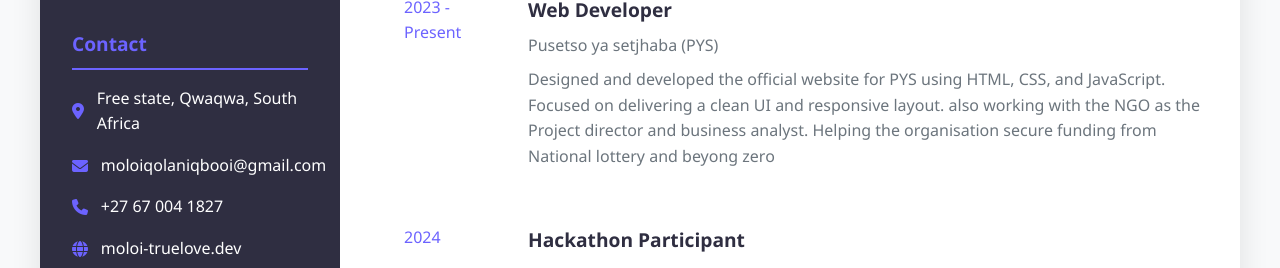
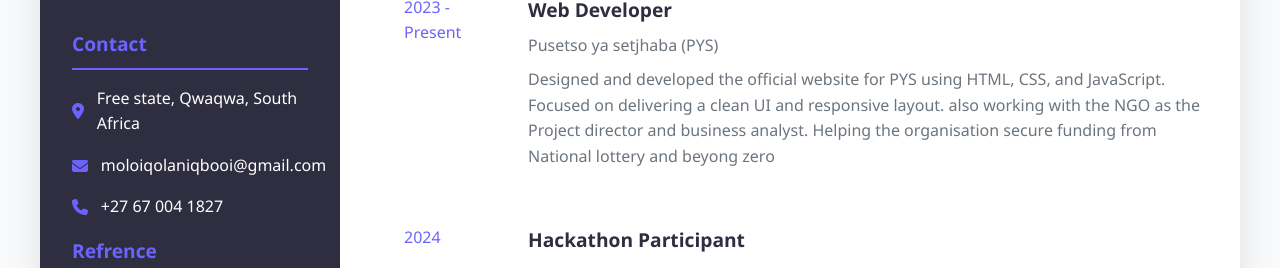
Before and after one commit to qolanimoloi/MyWebPortfolio, a plain HTML site: page index.html in a window 1280 px wide. Shown: the part 487-755 px from the top of the page. Drawn offline with Linux system fonts and the light colour scheme.

Commit message:
Updated index.html content

```diff
--- a/index.html
+++ b/index.html
@@ -34,6 +34,8 @@
         <div class="social-links">
           <a href="https://www.linkedin.com/in/qolani-moloi-a427792a2/" class="social-link"><i class="fab fa-linkedin-in"></i></a>
           <a href="https://github.com/qolanimoloi" class="social-link"><i class="fab fa-github"></i></a>
+
+
         </div>
       </div>
 
@@ -43,7 +45,7 @@
           <div class="contact-item"><i class="fas fa-map-marker-alt contact-icon"></i><span>Free state, Qwaqwa, South Africa</span></div>
           <div class="contact-item"><i class="fas fa-envelope contact-icon"></i><span>moloiqolaniqbooi@gmail.com</span></div>
           <div class="contact-item"><i class="fas fa-phone contact-icon"></i><span>+27 67 004 1827</span></div>
-          <div class="contact-item"><i class="fas fa-globe contact-icon"></i><span>moloi-truelove.dev</span></div>
+
 
             <h3>Refrence</h3>
           <div class="contact-item">
```
